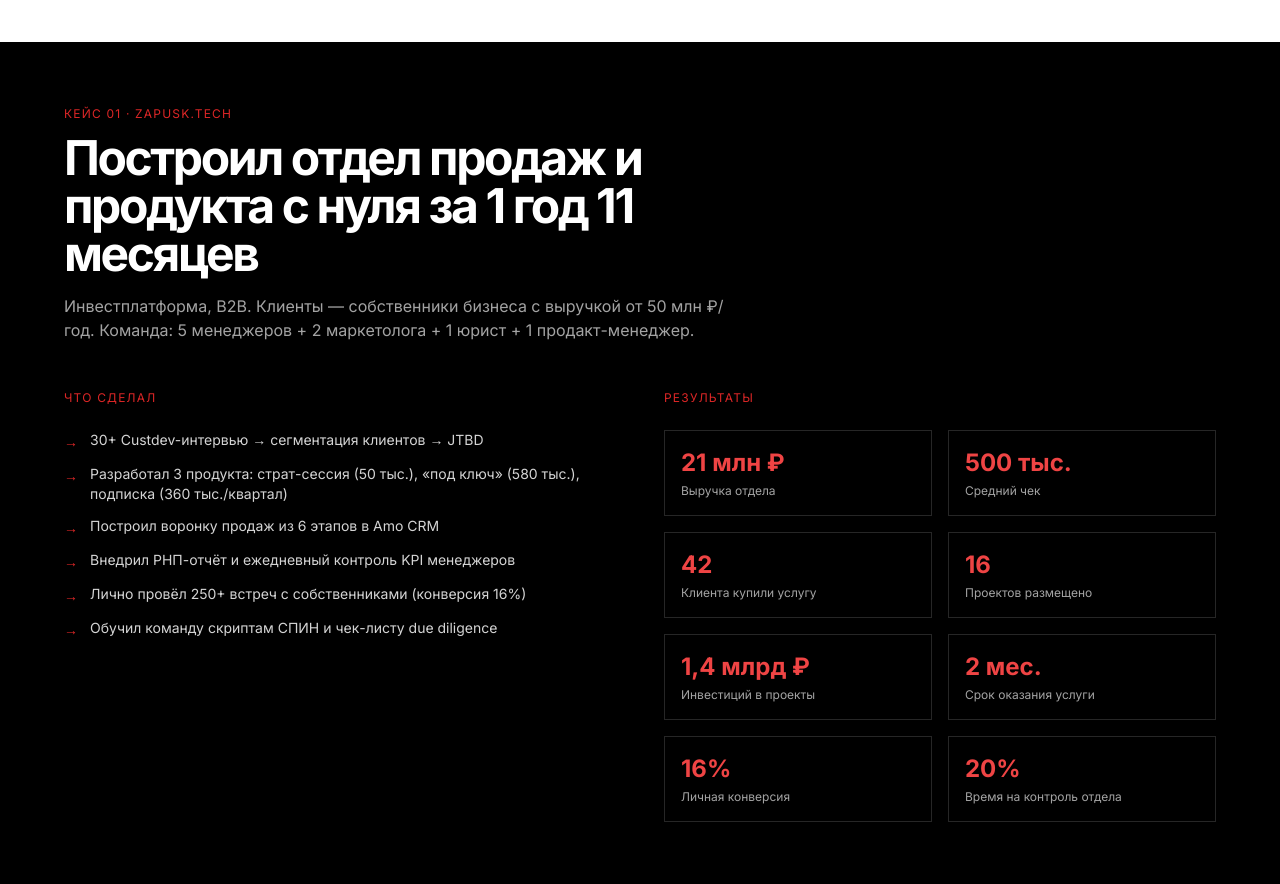
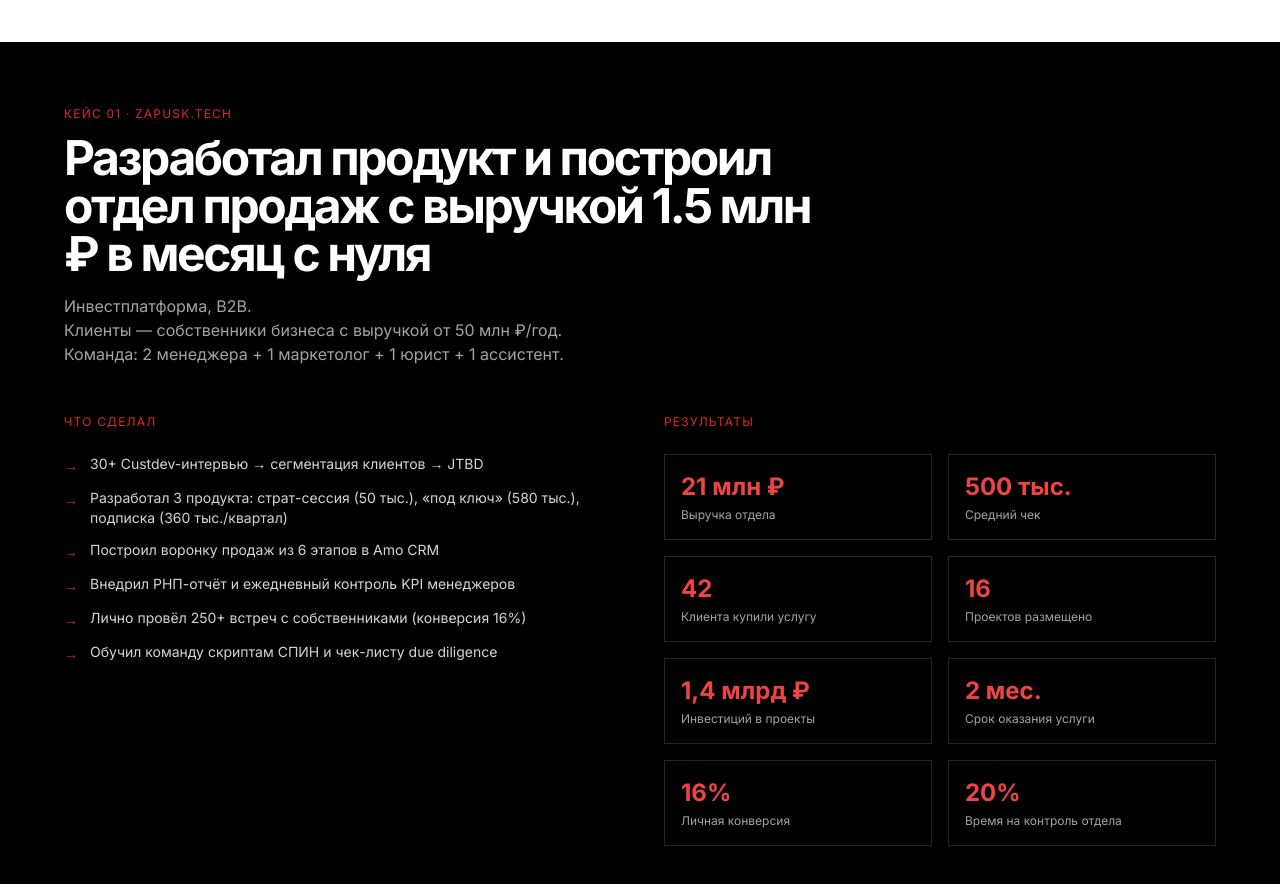
Before and after one commit to pr-poehali-dev/quantum-communication-systems-1, a React (Vite) app: page / in a window 1280 px wide. Shown: the part 1900-2784 px from the top of the page. Built offline with nearby package versions, Linux system fonts and the light colour scheme.

Commit message:
feat: добавить слайд про выручку 1.5M

```diff
--- a/src/pages/Index.tsx
+++ b/src/pages/Index.tsx
@@ -377,11 +377,12 @@ export default function Index() {
         <div className="container mx-auto">
           <p className="text-red-600 text-xs uppercase tracking-widest mb-3">Кейс 01 · Zapusk.tech</p>
           <h2 className="text-3xl md:text-5xl font-bold tracking-tighter mb-4 max-w-3xl">
-            Построил отдел продаж и продукта с нуля за 1 год 11 месяцев
+            Разработал продукт и построил отдел продаж с выручкой 1.5 млн ₽ в месяц с нуля
           </h2>
           <p className="text-neutral-400 mb-12 max-w-2xl">
-            Инвестплатформа, B2B. Клиенты — собственники бизнеса с выручкой от 50 млн ₽/год.
-            Команда: 5 менеджеров + 2 маркетолога + 1 юрист + 1 продакт-менеджер.
+            Инвестплатформа, B2B.<br />
+            Клиенты — собственники бизнеса с выручкой от 50 млн ₽/год.<br />
+            Команда: 2 менеджера + 1 маркетолог + 1 юрист + 1 ассистент.
           </p>
 
           <div className="grid grid-cols-1 md:grid-cols-2 gap-12 mb-12">
```
